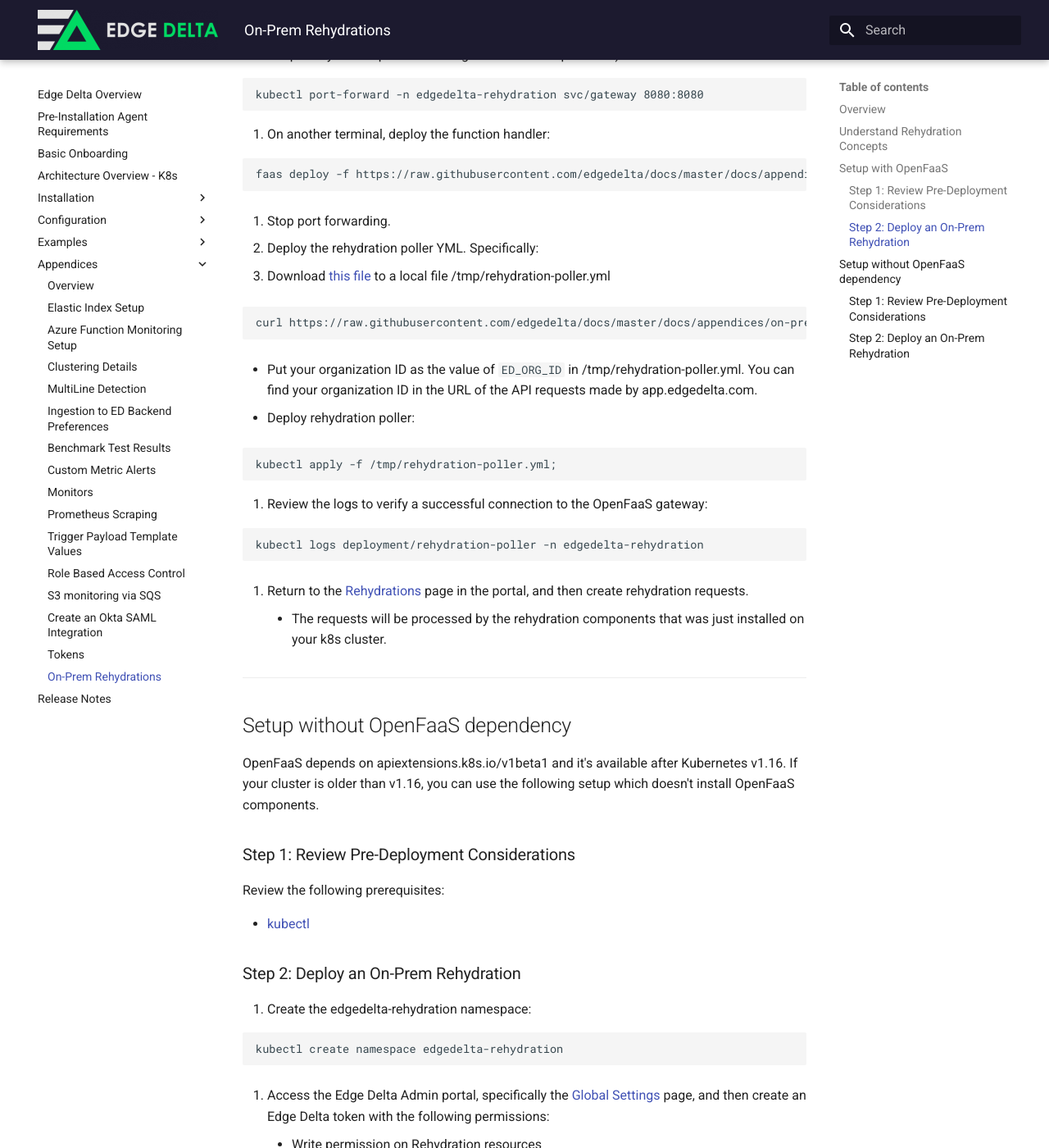
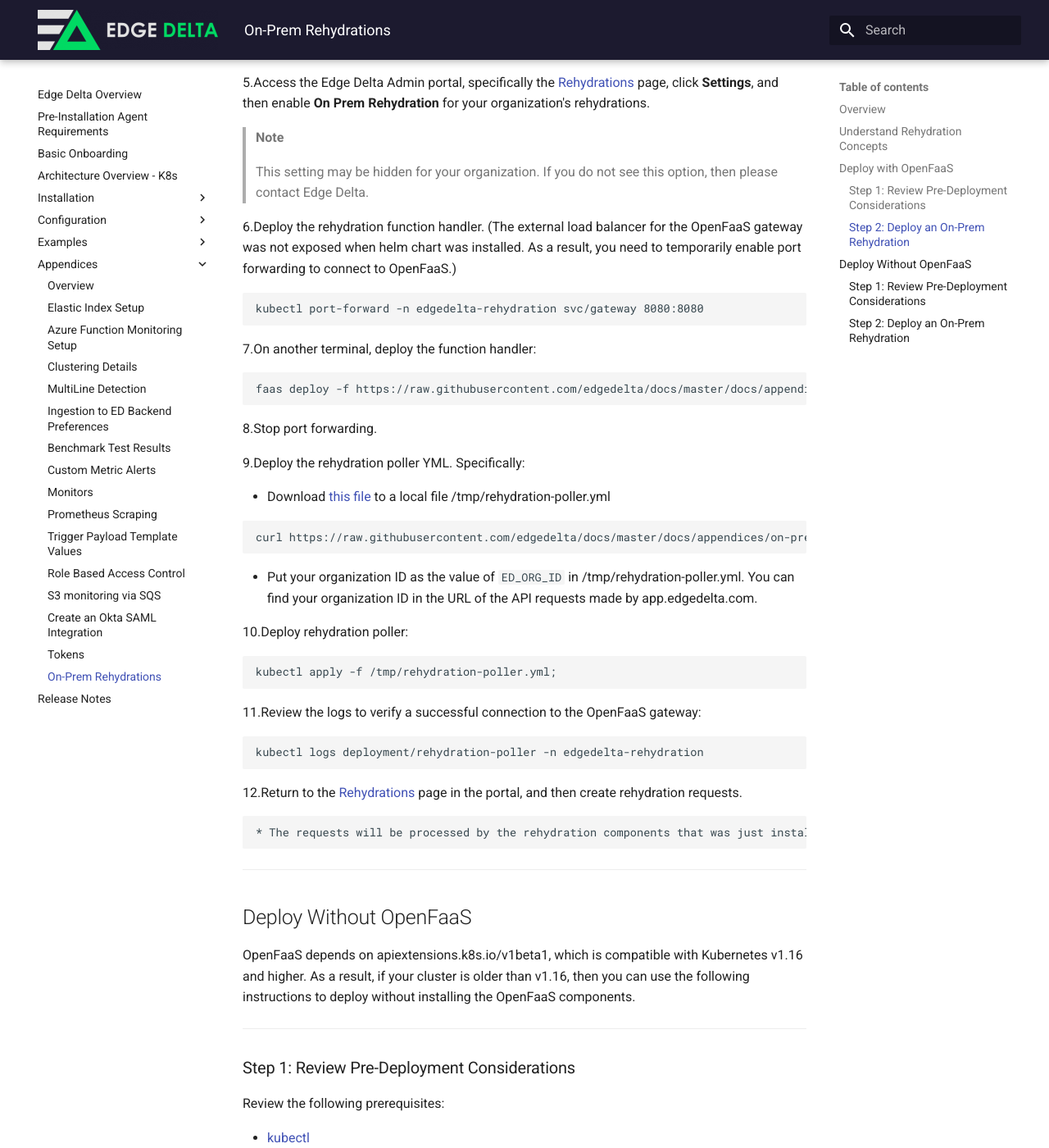
Before and after one commit to edgedelta/docs, an MkDocs documentation site: the page built from docs/appendices/on-prem-rehydration.md, in a window 1280 px wide and 1400 px high, scrolled down 2426 px. Shown: the whole window at 82% size. Built offline with MkDocs 1.6.1 and Material for MkDocs 9.7.7, drawn with Linux system fonts in a browser that asks for light colours; some of the changed text lies outside the part shown.

Commit message:
Update on-prem-rehydration.md

````diff
--- a/docs/appendices/on-prem-rehydration.md
+++ b/docs/appendices/on-prem-rehydration.md
@@ -5,6 +5,14 @@
 You can use this document to learn how to deploy and run rehydration components on your own infrastructure (on-prem).
 
 This process is useful if you have sensitive data that cannot leave your infrastructure.
+
+You can deploy an on-prem rehydration with or without the OpenFaaS dependency.
+
+> **Note**
+>
+> OpenFaaS depends on apiextensions.k8s.io/v1beta1, which is compatible with Kubernetes v1.16 and higher.
+>
+> Edge Delta recommends that you deploy with the OpenFaaS dependency; however, if your cluster is older than v1.16, then you must deploy without the OpenFaaS dependency.
 
 
 ***
@@ -39,9 +47,11 @@ After you follow the steps below, you will still be able to use the **Rehydratio
 
 ***
 
-## Setup with OpenFaaS
+## Deploy with OpenFaaS
 
-This is the recommended setup.
+Edge Delta recommends that you deploy with the OpenFaaS dependency.
+
+***
 
 ### Step 1: Review Pre-Deployment Considerations
 
@@ -51,26 +61,27 @@ Review the following prerequisites:
 - [helm](https://helm.sh/docs/helm/helm_install/)
 - [faas](https://docs.openfaas.com/cli/install/#installation)
 
+***
 
 ### Step 2: Deploy an On-Prem Rehydration
 
-1. Create the edgedelta-rehydration namespace:
+1.Create the edgedelta-rehydration namespace:
 
 ```
 kubectl create namespace edgedelta-rehydration
 ```
 
-2. Install openfaas via helm chart:
+2.Install openfaas via helm chart:
 
 ```
 helm repo add openfaas https://openfaas.github.io/faas-netes;
 helm repo update;
 helm upgrade openfaas --wait --install openfaas/openfaas \
-    --namespace edgedelta-rehydration \
-    -f https://raw.githubusercontent.com/edgedelta/docs/master/docs/appendices/on-prem-rehydration-helm-values.yml;
+--namespace edgedelta-rehydration \
+-f https://raw.githubusercontent.com/edgedelta/docs/master/docs/appendices/on-prem-rehydration-helm-values.yml;
 ```
 
-3. Access the Edge Delta Admin portal, specifically the [Global Settings](https://app.edgedelta.com/global-settings) page, and then create an Edge Delta token with the following permissions:
+3.Access the Edge Delta Admin portal, specifically the [Global Settings](https://app.edgedelta.com/global-settings) page, and then create an Edge Delta token with the following permissions:
 
     * Write permission on Rehydration resources
     * Read permission on Integration resources
@@ -79,7 +90,7 @@ helm upgrade openfaas --wait --install openfaas/openfaas \
 >
 > To learn how to access and create a token, see [Tokens](tokens.md).
 
-4. Create a k8s secret to store the token:
+4.Create a k8s secret to store the token:
 
 ```
 kubectl create secret generic ed-rehydration-token \
@@ -87,27 +98,27 @@ kubectl create secret generic ed-rehydration-token \
   --from-literal=ed-rehydration-token="<token value goes here>"
 ```
 
-5. Access the Edge Delta Admin portal, specifically the [Rehydrations](https://app.edgedelta.com/rehydrations) page, click **Settings**, and then enable **On Prem Rehydration** for your organization's rehydrations.
+5.Access the Edge Delta Admin portal, specifically the [Rehydrations](https://app.edgedelta.com/rehydrations) page, click **Settings**, and then enable **On Prem Rehydration** for your organization's rehydrations.
 
 > **Note**
 >
 > This setting may be hidden for your organization. If you do not see this option, then please contact Edge Delta.
 
-6. Deploy the rehydration function handler. (The external load balancer for the OpenFaaS gateway was not exposed when helm chart was installed. As a result, you need to temporarily enable port forwarding to connect to OpenFaaS.)
+6.Deploy the rehydration function handler. (The external load balancer for the OpenFaaS gateway was not exposed when helm chart was installed. As a result, you need to temporarily enable port forwarding to connect to OpenFaaS.)
 
 ```
 kubectl port-forward -n edgedelta-rehydration svc/gateway 8080:8080
 ```
 
-7. On another terminal, deploy the function handler:
+7.On another terminal, deploy the function handler:
 
 ```
 faas deploy -f https://raw.githubusercontent.com/edgedelta/docs/master/docs/appendices/on-prem-rehydration-function.yml;
 ```
 
-8. Stop port forwarding.
+8.Stop port forwarding.
 
-9. Deploy the rehydration poller YML. Specifically:
+9.Deploy the rehydration poller YML. Specifically:
 
 - Download [this file](https://raw.githubusercontent.com/edgedelta/docs/master/docs/appendices/on-prem-rehydration-poller.yml) to a local file /tmp/rehydration-poller.yml
 
@@ -117,28 +128,29 @@ curl https://raw.githubusercontent.com/edgedelta/docs/master/docs/appendices/on-
 
 - Put your organization ID as the value of `ED_ORG_ID` in /tmp/rehydration-poller.yml. You can find your organization ID in the URL of the API requests made by app.edgedelta.com.
 
-7. Deploy rehydration poller:
+10.Deploy rehydration poller:
 
 ```
 kubectl apply -f /tmp/rehydration-poller.yml;
 ```
 
-8. Review the logs to verify a successful connection to the OpenFaaS gateway:
+11.Review the logs to verify a successful connection to the OpenFaaS gateway:
 
 ```
 kubectl logs deployment/rehydration-poller -n edgedelta-rehydration
 ```
 
-
-9. Return to the [Rehydrations](https://app.edgedelta.com/rehydrations) page in the portal, and then create rehydration requests.
+12.Return to the [Rehydrations](https://app.edgedelta.com/rehydrations) page in the portal, and then create rehydration requests.
 
     * The requests will be processed by the rehydration components that was just installed on your k8s cluster.
 
 ***
 
-## Setup without OpenFaaS dependency
+## Deploy Without OpenFaaS
 
-OpenFaaS depends on apiextensions.k8s.io/v1beta1 and it's available after Kubernetes v1.16. If your cluster is older than v1.16, you can use the following setup which doesn't install OpenFaaS components.
+OpenFaaS depends on apiextensions.k8s.io/v1beta1, which is compatible with Kubernetes v1.16 and higher. As a result, if your cluster is older than v1.16, then you can use the following instructions to deploy without installing the OpenFaaS components.
+
+***
 
 ### Step 1: Review Pre-Deployment Considerations
 
@@ -146,15 +158,17 @@ Review the following prerequisites:
 
 - [kubectl](https://kubernetes.io/docs/tasks/tools/)
 
+***
+
 ### Step 2: Deploy an On-Prem Rehydration
 
-1. Create the edgedelta-rehydration namespace:
+1.Create the edgedelta-rehydration namespace:
 
 ```
 kubectl create namespace edgedelta-rehydration
 ```
 
-2. Access the Edge Delta Admin portal, specifically the [Global Settings](https://app.edgedelta.com/global-settings) page, and then create an Edge Delta token with the following permissions:
+2.Access the Edge Delta Admin portal, specifically the [Global Settings](https://app.edgedelta.com/global-settings) page, and then create an Edge Delta token with the following permissions:
 
     * Write permission on Rehydration resources
     * Read permission on Integration resources
@@ -163,7 +177,7 @@ kubectl create namespace edgedelta-rehydration
 >
 > To learn how to access and create a token, see [Tokens](tokens.md).
 
-3. Create a k8s secret to store the token:
+3.Create a k8s secret to store the token:
 
 ```
 kubectl create secret generic ed-rehydration-token \
@@ -171,19 +185,19 @@ kubectl create secret generic ed-rehydration-token \
   --from-literal=ed-rehydration-token="<token value goes here>"
 ```
 
-4. Access the Edge Delta Admin portal, specifically the [Rehydrations](https://app.edgedelta.com/rehydrations) page, click **Settings**, and then enable **On Prem Rehydration** for your organization's rehydrations.
+4.Access the Edge Delta Admin portal, specifically the [Rehydrations](https://app.edgedelta.com/rehydrations) page, click **Settings**, and then enable **On Prem Rehydration** for your organization's rehydrations.
 
 > **Note**
 >
 > This setting may be hidden for your organization. If you do not see this option, then please contact Edge Delta.
 
-5. Deploy the rehydration handler.
+5.Deploy the rehydration handler.
 
 ```
 kubectl apply -f https://raw.githubusercontent.com/edgedelta/docs/master/docs/appendices/on-prem-rehydration-handler-faasless.yml;
 ```
 
-6. Deploy the rehydration poller YML. Specifically:
+6.Deploy the rehydration poller YML. Specifically:
 
 - Download [this file](https://raw.githubusercontent.com/edgedelta/docs/master/docs/appendices/on-prem-rehydration-poller-faasless.yml) to a local file /tmp/rehydration-poller.yml
 
@@ -193,20 +207,20 @@ curl https://raw.githubusercontent.com/edgedelta/docs/master/docs/appendices/on-
 
 - Put your organization ID as the value of `ED_ORG_ID` in /tmp/rehydration-poller-faasless.yml. You can find your organization ID in the URL of the API requests made by app.edgedelta.com.
 
-7. Deploy rehydration poller:
+7.Deploy rehydration poller:
 
 ```
 kubectl apply -f /tmp/rehydration-poller-faasless.yml;
 ```
 
-8. Review the logs to verify a poller has no errors:
+8.Review the logs to verify a poller has no errors:
 
 ```
 kubectl logs deployment/rehydration-poller -n edgedelta-rehydration
 ```
 
 
-9. Return to the [Rehydrations](https://app.edgedelta.com/rehydrations) page in the portal, and then create rehydration requests.
+9.Return to the [Rehydrations](https://app.edgedelta.com/rehydrations) page in the portal, and then create rehydration requests.
 
     * The requests will be processed by the rehydration components that was just installed on your k8s cluster.
 
````
